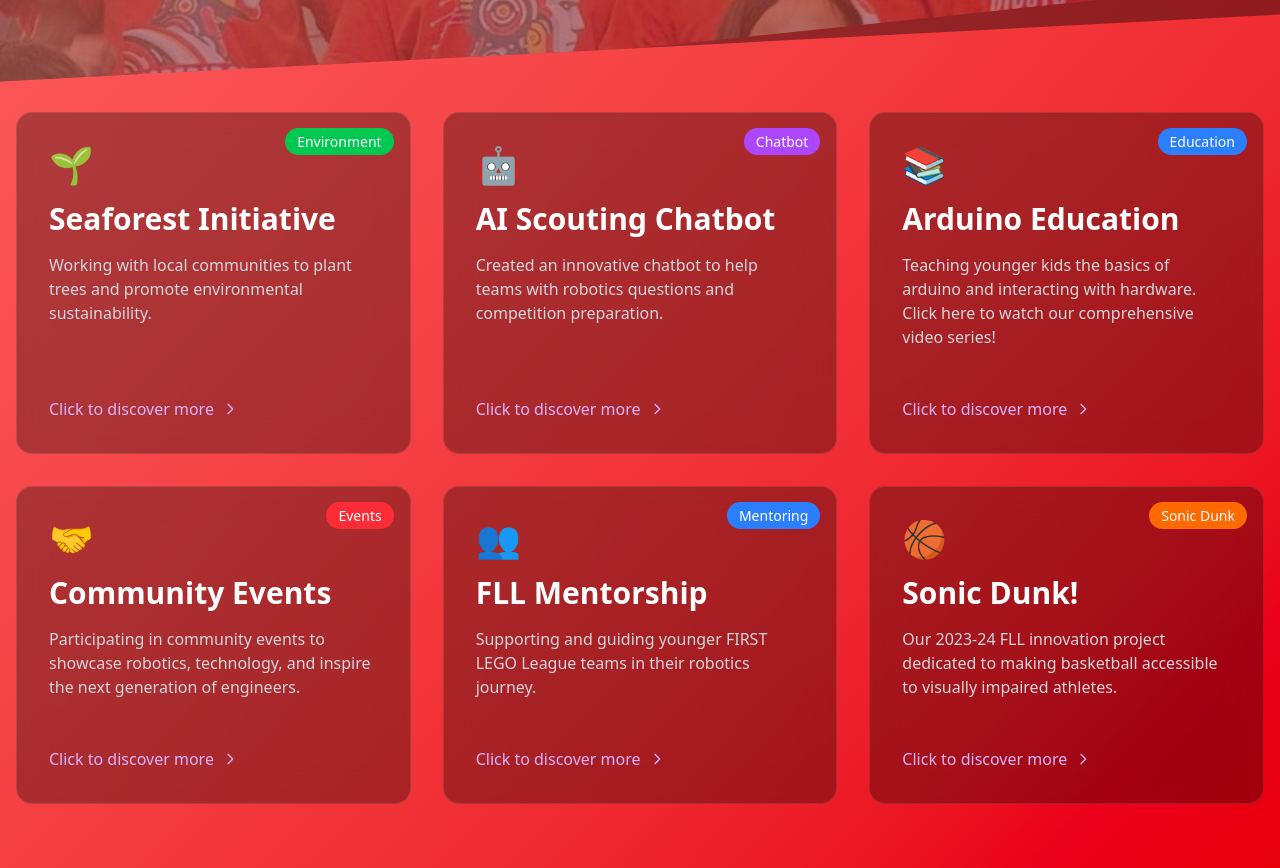
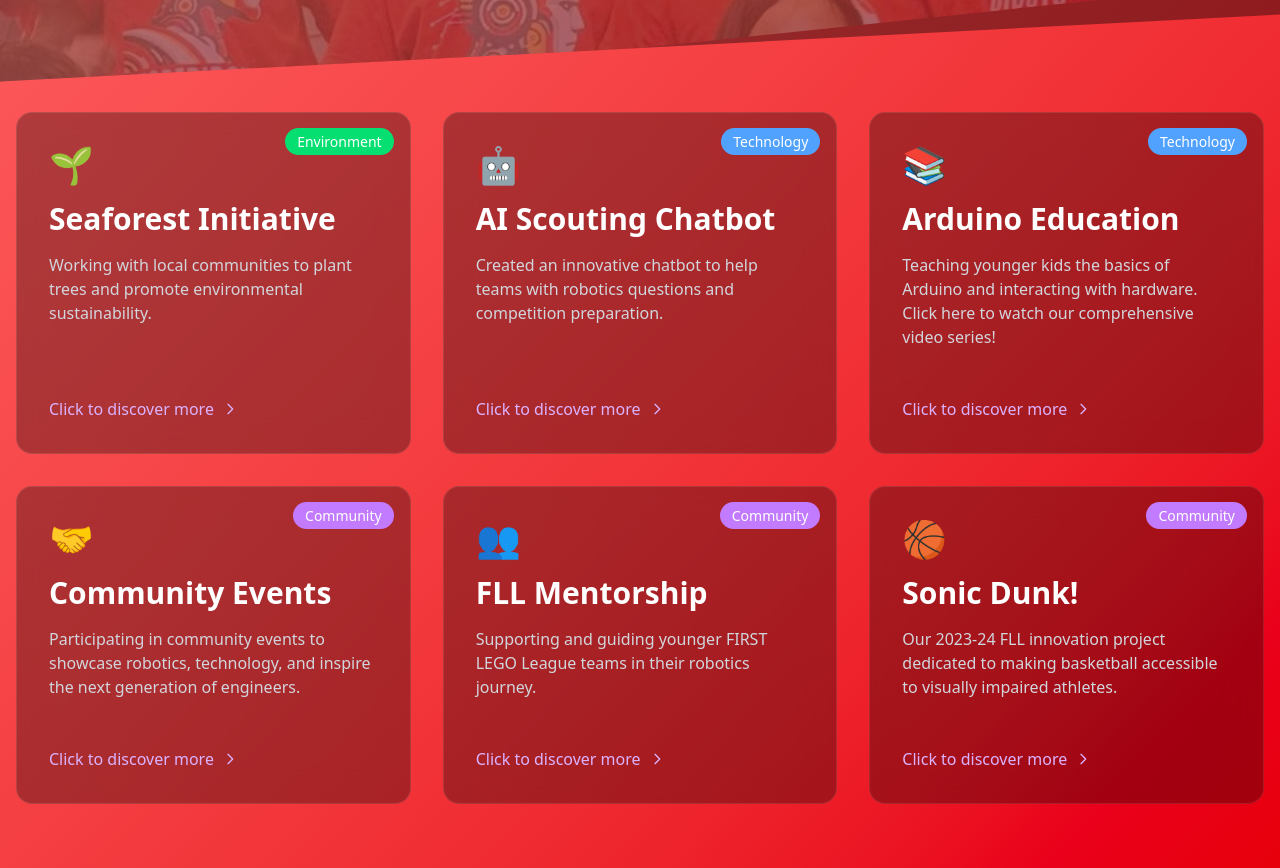
Before and after one commit to Ishany-coder/IncredibotsNewWebsite, a SvelteKit app: page /outreach in a window 1280 px wide. Shown: the part 520-1388 px from the top of the page. Built offline with nearby package versions, Linux system fonts and the light colour scheme.

Commit message:
favicon showing up everywhere

```diff
--- a/src/lib/Navbar.svelte
+++ b/src/lib/Navbar.svelte
@@ -12,7 +12,7 @@
 <nav class="bg-red-600 h-16 flex items-center px-4">
     <a href="/">
     <div class="flex items-center">
-        <img src="favicon.png" alt="The Incredibots" class="h-10 w-10">
+        <img src="/favicon.png" alt="The Incredibots" class="h-10 w-10">
         <h1 class="text-white text-xl ml-2 whitespace-nowrap">The Incredibots #26336</h1>
     </div>
     </a>
--- a/src/routes/contact/+page.svelte
+++ b/src/routes/contact/+page.svelte
@@ -36,8 +36,8 @@
 			<div class="grid grid-cols-1 md:grid-cols-3 gap-6 mb-12">
 				<!-- Email -->
 				<a href="mailto:incredibotsftc@gmail.com"
-				   class="bg-black/40 backdrop-blur-md rounded-xl p-6 text-white text-center
-						  transform transition-all duration-300 hover:scale-105">
+				   class="bg-black/40 backdrop-blur-md rounded-xl p-6 text-white text-center border-2 border-transparent
+						  transform transition-all duration-300 hover:scale-105 hover:bg-red-500 hover:text-white hover:border-red-500">
 					<svg class="w-8 h-8 mx-auto mb-4" xmlns="http://www.w3.org/2000/svg" fill="none" viewBox="0 0 24 24" stroke="currentColor">
 						<path stroke-linecap="round" stroke-linejoin="round" stroke-width="2" d="M3 8l7.89 5.26a2 2 0 002.22 0L21 8M5 19h14a2 2 0 002-2V7a2 2 0 00-2-2H5a2 2 0 00-2 2v10a2 2 0 002 2z" />
 					</svg>
@@ -48,8 +48,8 @@
 				<!-- Instagram -->
 				<a href="https://www.instagram.com/ftc26336"
 				   target="_blank"
-				   class="bg-black/40 backdrop-blur-md rounded-xl p-6 text-white text-center
-						  transform transition-all duration-300 hover:scale-105">
+				   class="bg-black/40 backdrop-blur-md rounded-xl p-6 text-white text-center border-2 border-transparent
+						  transform transition-all duration-300 hover:scale-105 hover:bg-red-500 hover:text-white hover:border-red-500">
 					<svg class="w-8 h-8 mx-auto mb-4" fill="currentColor" viewBox="0 0 24 24">
 						<path d="M12 2.163c3.204 0 3.584.012 4.85.07 3.252.148 4.771 1.691 4.919 4.919.058 1.265.069 1.645.069 4.849 0 3.205-.012 3.584-.069 4.849-.149 3.225-1.664 4.771-4.919 4.919-1.266.058-1.644.07-4.85.07-3.204 0-3.584-.012-4.849-.07-3.26-.149-4.771-1.699-4.919-4.92-.058-1.265-.07-1.644-.07-4.849 0-3.204.013-3.583.07-4.849.149-3.227 1.664-4.771 4.919-4.919 1.266-.057 1.645-.069 4.849-.069zm0-2.163c-3.259 0-3.667.014-4.947.072-4.358.2-6.78 2.618-6.98 6.98-.059 1.281-.073 1.689-.073 4.948 0 3.259.014 3.668.072 4.948.2 4.358 2.618 6.78 6.98 6.98 1.281.058 1.689.072 4.948.072 3.259 0 3.668-.014 4.948-.072 4.354-.2 6.782-2.618 6.979-6.98.059-1.28.073-1.689.073-4.948 0-3.259-.014-3.667-.072-4.947-.196-4.354-2.617-6.78-6.979-6.98-1.281-.059-1.69-.073-4.949-.073zm0 5.838c-3.403 0-6.162 2.759-6.162 6.162s2.759 6.163 6.162 6.163 6.162-2.759 6.162-6.163c0-3.403-2.759-6.162-6.162-6.162zm0 10.162c-2.209 0-4-1.79-4-4 0-2.209 1.791-4 4-4s4 1.791 4 4c0 2.21-1.791 4-4 4zm6.406-11.845c-.796 0-1.441.645-1.441 1.44s.645 1.44 1.441 1.44c.795 0 1.439-.645 1.439-1.44s-.644-1.44-1.439-1.44z"/>
 					</svg>
@@ -60,8 +60,8 @@
 				<!-- YouTube -->
 				<button
 					on:click={goToYouTube}
-					class="bg-black/40 backdrop-blur-md rounded-xl p-6 text-white text-center
-						   transform transition-all duration-300 hover:scale-105">
+					class="bg-black/40 backdrop-blur-md rounded-xl p-6 text-white text-center border-2 border-transparent
+						   transform transition-all duration-300 hover:scale-105 hover:bg-red-500 hover:text-white hover:border-red-500">
 					<svg class="w-8 h-8 mx-auto mb-4" viewBox="0 0 24 24" fill="currentColor">
 						<path d="M23.498 6.186a3.016 3.016 0 0 0-2.122-2.136C19.505 3.545 12 3.545 12 3.545s-7.505 0-9.377.505A3.017 3.017 0 0 0 .502 6.186C0 8.07 0 12 0 12s0 3.93.502 5.814a3.016 3.016 0 0 0 2.122 2.136c1.871.505 9.376.505 9.376.505s7.505 0 9.377-.505a3.015 3.015 0 0 0 2.122-2.136C24 15.93 24 12 24 12s0-3.93-.502-5.814zM9.545 15.568V8.432L15.818 12l-6.273 3.568z"/>
 					</svg>
@@ -71,7 +71,7 @@
 			</div>
 
 			<!-- Contact Form -->
-			<div class="max-w-3xl mx-auto bg-black/40 backdrop-blur-md rounded-xl p-8">
+			<div class="max-w-3xl mx-auto bg-black/40 backdrop-blur-md rounded-xl p-8 border-2 border-transparent hover:border-red-500 transition-all duration-300">
 				<h2 class="text-2xl font-bold text-white mb-6 text-center">Send us a Message</h2><form action="https://formsubmit.co/ghoshsanjoy@gmail.com" method="POST" on:submit={handleSubmit} class="space-y-6">
 				<div>
 					<input type="text"
--- a/src/routes/outreach/+page.svelte
+++ b/src/routes/outreach/+page.svelte
@@ -8,47 +8,53 @@
             description: "Working with local communities to plant trees and promote environmental sustainability.",
             tag: "Environment",
             link: "/outreach/Seaforest",
-            tagColor: "bg-green-500",
+            tagColor: "bg-green-400",
+            hoverColor: "green-500",
         },
         {
             title: "AI Scouting Chatbot",
             icon: "🤖",
             description: "Created an innovative chatbot to help teams with robotics questions and competition preparation.",
-            tag: "Chatbot",
+            tag: "Technology",
             link: "/outreach/scoutingChatbot",
-            tagColor: "bg-purple-500",
+            tagColor: "bg-blue-400",
+            hoverColor: "blue-500",
         },
         {
             title: "Arduino Education",
             icon: "📚",
-            description: "Teaching younger kids the basics of arduino and interacting with hardware. Click here to watch our comprehensive video series!",
-            tag: "Education",
+            description: "Teaching younger kids the basics of Arduino and interacting with hardware. Click here to watch our comprehensive video series!",
+            tag: "Technology",
             link: "https://theincredibots.trainercentralsite.com/course/introduction-to-arduino-build-your-first-automated-devices#/home",
-            tagColor: "bg-blue-500",
+            tagColor: "bg-blue-400",
+            hoverColor: "blue-500",
         },
         {
             title: "Community Events",
             icon: "🤝",
             description: "Participating in community events to showcase robotics, technology, and inspire the next generation of engineers.",
-            tag: "Events",
+            tag: "Community",
             link: "/outreach/community-events",
-            tagColor: "bg-red-500",
+            tagColor: "bg-purple-400",
+            hoverColor: "purple-500",
         },
         {
             title: "FLL Mentorship",
             icon: "👥",
             description: "Supporting and guiding younger FIRST LEGO League teams in their robotics journey.",
-            tag: "Mentoring",
+            tag: "Community",
             link: "/outreach/mentorship",
-            tagColor: "bg-blue-500",
+            tagColor: "bg-purple-400",
+            hoverColor: "purple-500",
         },
         {
             title: "Sonic Dunk!",
             icon: "🏀",
             description: "Our 2023-24 FLL innovation project dedicated to making basketball accessible to visually impaired athletes.",
-            tag: "Sonic Dunk",
+            tag: "Community",
             link: "https://nettle-tin-b81.notion.site/Sonic-Dunk-1c5ecd35b1c8417c94f096eab2dd1c58",
-            tagColor: "bg-orange-500"
+            tagColor: "bg-purple-400",
+            hoverColor: "purple-500",
         }
     ];
 </script>
@@ -56,10 +62,11 @@
 <Navbar />
 
 <main class="min-h-screen bg-gradient-to-br from-red-400 to-red-600 pt-16">
-    <!-- Hero Section with Diagonal Design -->
+
+    <!-- Hero Section -->
     <section class="relative h-[60vh] flex items-center justify-center overflow-hidden skew-y-[-3deg] transform -mt-10 bg-black/40">
         <div class="absolute inset-0 -skew-y-[3deg]">
-            <img src="/Meet_1.jpg" alt="Outreach Banner" class="w-full h-full object-cover opacity-40">
+            <img src="/Meet_1.jpg" alt="Outreach Banner" class="w-full h-full object-cover opacity-30" />
         </div>
         <div class="relative z-10 text-center text-white px-4 -skew-y-[3deg]">
             <span class="inline-block bg-purple-600 px-4 py-1 rounded-full text-sm mb-4">Making a Difference</span>
@@ -67,17 +74,18 @@
                 Our Outreach Programs
             </h1>
             <p class="text-xl max-w-2xl mx-auto text-gray-200">
-                Discover how we're impacting our community through technology and innovation
+                Discover how we're impacting our community through technology and innovation.
             </p>
         </div>
     </section>
 
-    <!-- Outreach Categories with Unique Style -->
+    <!-- Outreach Cards -->
     <div class="max-w-7xl mx-auto px-4 py-16">
         <div class="grid md:grid-cols-2 lg:grid-cols-3 gap-8">
             {#each outreachProjects as category}
                 <a href={category.link} class="block group">
                     <div class="relative bg-black/30 backdrop-blur-lg rounded-2xl overflow-hidden h-full border border-white/10 hover:border-purple-400 transition-all duration-300">
+
                         <!-- Tag -->
                         <div class="absolute top-4 right-4 z-20">
                             <span class="{category.tagColor} text-white px-3 py-1 rounded-full text-sm">
@@ -94,17 +102,6 @@
                             <p class="text-gray-300 mb-6 flex-grow">
                                 {category.description}
                             </p>
-                            <!-- Project Highlights -->
-                            <div class="space-y-3">
-                                {#each category.projects as project}
-                                    <div class="bg-white/5 rounded-lg p-3 text-sm text-gray-300">
-                                        <span class="font-semibold text-purple-300">{project.name}</span>
-                                        <span class="text-xs bg-purple-600/30 px-2 py-1 rounded-full ml-2">
-                                            {project.stats}
-                                        </span>
-                                    </div>
-                                {/each}
-                            </div>
 
                             <!-- Call to Action -->
                             <div class="mt-6 flex items-center text-purple-300 group-hover:text-purple-400 transition-colors">
```
